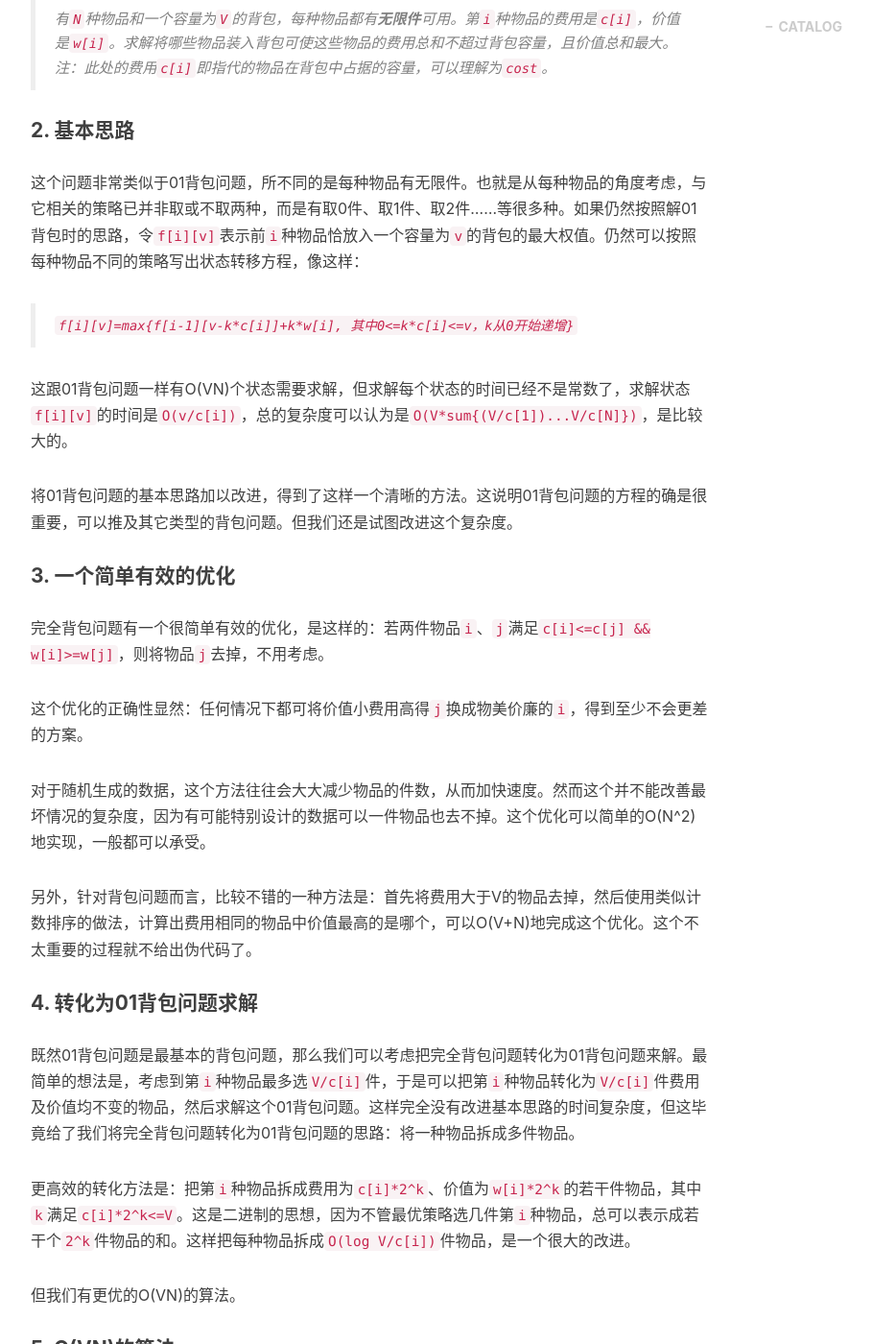
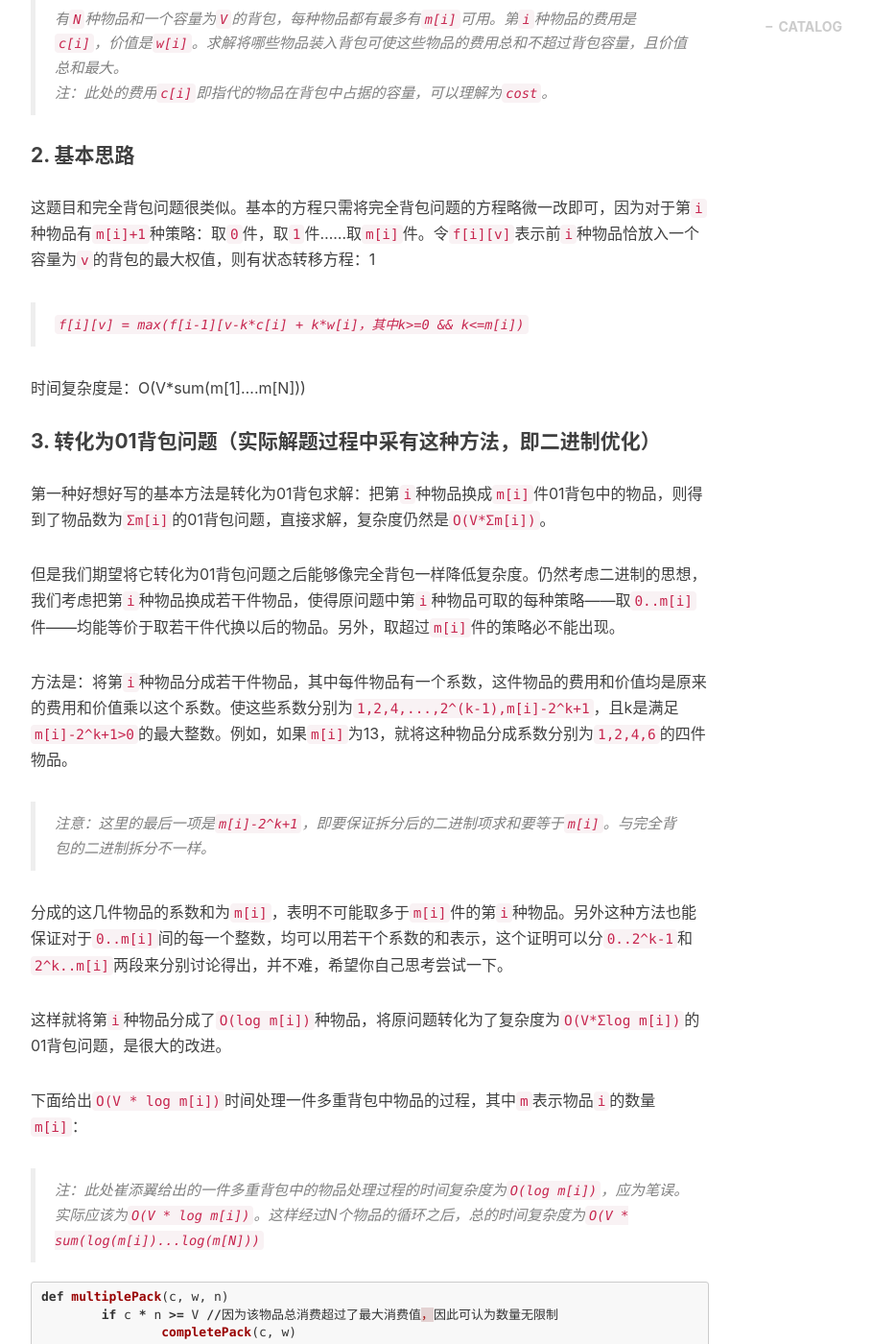
Before and after one commit to xuwangme/xuwangme.github.io, a Jekyll site: the page built from _posts/2019-8-6-pack problem 3.md, in a window 1280 px wide and 1400 px high, scrolled down 860 px. Shown: the whole window at 96% size, without its empty margins (233-1142 px from the left). Built offline with Jekyll 4.4.1, drawn with Linux system fonts in a browser that asks for light colours; nearby versions of some CDN libraries; comment, search, counter and statistics services are not loaded; some of the changed text lies outside the part shown.

Commit message:
update note

````diff
--- a/_posts/2019-8-6-pack problem 3.md
+++ b/_posts/2019-8-6-pack problem 3.md
@@ -21,96 +21,151 @@ tags:
 
 #### 1. 题目：多重背包问题
 
-> 有`N`种物品和一个容量为`V`的背包，每种物品都有**无限件**可用。第`i`种物品的费用是`c[i]`，价值是`w[i]`。求解将哪些物品装入背包可使这些物品的费用总和不超过背包容量，且价值总和最大。
+> 有`N`种物品和一个容量为`V`的背包，每种物品都有最多有`m[i]`可用。第`i`种物品的费用是`c[i]`，价值是`w[i]`。求解将哪些物品装入背包可使这些物品的费用总和不超过背包容量，且价值总和最大。
 >
 > 注：此处的费用`c[i]`即指代的物品在背包中占据的容量，可以理解为`cost`。
 
 #### 2. 基本思路
 
-这个问题非常类似于01背包问题，所不同的是每种物品有无限件。也就是从每种物品的角度考虑，与它相关的策略已并非取或不取两种，而是有取0件、取1件、取2件……等很多种。如果仍然按照解01背包时的思路，令`f[i][v]`表示前`i`种物品恰放入一个容量为`v`的背包的最大权值。仍然可以按照每种物品不同的策略写出状态转移方程，像这样：
+这题目和完全背包问题很类似。基本的方程只需将完全背包问题的方程略微一改即可，因为对于第`i`种物品有`m[i]+1`种策略：取`0`件，取`1`件……取`m[i]`件。令`f[i][v]`表示前`i`种物品恰放入一个容量为`v`的背包的最大权值，则有状态转移方程：1
 
-> `f[i][v]=max{f[i-1][v-k*c[i]]+k*w[i], 其中0<=k*c[i]<=v，k从0开始递增}`
+> `f[i][v] = max(f[i-1][v-k*c[i] + k*w[i]，其中k>=0 && k<=m[i])`
 
-这跟01背包问题一样有O(VN)个状态需要求解，但求解每个状态的时间已经不是常数了，求解状态`f[i][v]`的时间是`O(v/c[i])`，总的复杂度可以认为是`O(V*sum{(V/c[1])...V/c[N]})`，是比较大的。
+时间复杂度是：O(V*sum(m[1]....m[N]))
 
-将01背包问题的基本思路加以改进，得到了这样一个清晰的方法。这说明01背包问题的方程的确是很重要，可以推及其它类型的背包问题。但我们还是试图改进这个复杂度。
+#### 3. 转化为01背包问题（实际解题过程中采有这种方法，即二进制优化）
 
-#### 3. 一个简单有效的优化
+第一种好想好写的基本方法是转化为01背包求解：把第`i`种物品换成`m[i]`件01背包中的物品，则得到了物品数为`Σm[i]`的01背包问题，直接求解，复杂度仍然是`O(V*Σm[i])`。
 
-完全背包问题有一个很简单有效的优化，是这样的：若两件物品`i`、`j`满足`c[i]<=c[j] && w[i]>=w[j]`，则将物品`j`去掉，不用考虑。
+但是我们期望将它转化为01背包问题之后能够像完全背包一样降低复杂度。仍然考虑二进制的思想，我们考虑把第`i`种物品换成若干件物品，使得原问题中第`i`种物品可取的每种策略——取`0..m[i]`件——均能等价于取若干件代换以后的物品。另外，取超过`m[i]`件的策略必不能出现。
 
-这个优化的正确性显然：任何情况下都可将价值小费用高得`j`换成物美价廉的`i`，得到至少不会更差的方案。
+方法是：将第`i`种物品分成若干件物品，其中每件物品有一个系数，这件物品的费用和价值均是原来的费用和价值乘以这个系数。使这些系数分别为`1,2,4,...,2^(k-1),m[i]-2^k+1`，且k是满足`m[i]-2^k+1>0`的最大整数。例如，如果`m[i]`为13，就将这种物品分成系数分别为`1,2,4,6`的四件物品。
 
-对于随机生成的数据，这个方法往往会大大减少物品的件数，从而加快速度。然而这个并不能改善最坏情况的复杂度，因为有可能特别设计的数据可以一件物品也去不掉。这个优化可以简单的O(N^2)地实现，一般都可以承受。
+> 注意：这里的最后一项是`m[i]-2^k+1`，即要保证拆分后的二进制项求和要等于`m[i]`。与完全背包的二进制拆分不一样。
 
-另外，针对背包问题而言，比较不错的一种方法是：首先将费用大于V的物品去掉，然后使用类似计数排序的做法，计算出费用相同的物品中价值最高的是哪个，可以O(V+N)地完成这个优化。这个不太重要的过程就不给出伪代码了。
+分成的这几件物品的系数和为`m[i]`，表明不可能取多于`m[i]`件的第`i`种物品。另外这种方法也能保证对于`0..m[i]`间的每一个整数，均可以用若干个系数的和表示，这个证明可以分`0..2^k-1`和`2^k..m[i]`两段来分别讨论得出，并不难，希望你自己思考尝试一下。
 
-#### 4. 转化为01背包问题求解
+这样就将第`i`种物品分成了`O(log m[i])`种物品，将原问题转化为了复杂度为`O(V*Σlog m[i])`的01背包问题，是很大的改进。
 
-既然01背包问题是最基本的背包问题，那么我们可以考虑把完全背包问题转化为01背包问题来解。最简单的想法是，考虑到第`i`种物品最多选`V/c[i]`件，于是可以把第`i`种物品转化为`V/c[i]`件费用及价值均不变的物品，然后求解这个01背包问题。这样完全没有改进基本思路的时间复杂度，但这毕竟给了我们将完全背包问题转化为01背包问题的思路：将一种物品拆成多件物品。
+下面给出`O(V * log m[i])`时间处理一件多重背包中物品的过程，其中`m`表示物品`i`的数量`m[i]`：
 
-更高效的转化方法是：把第`i`种物品拆成费用为`c[i]*2^k`、价值为`w[i]*2^k`的若干件物品，其中`k`满足`c[i]*2^k<=V`。这是二进制的思想，因为不管最优策略选几件第`i`种物品，总可以表示成若干个`2^k`件物品的和。这样把每种物品拆成`O(log V/c[i])`件物品，是一个很大的改进。
-
-但我们有更优的O(VN)的算法。
-
-#### 5. O(VN)的算法
-
-这个算法使用一维数组，先看伪代码：
+> 注：此处崔添翼给出的一件多重背包中的物品处理过程的时间复杂度为`O(log m[i])`，应为笔误。实际应该为`O(V * log m[i])`。这样经过N个物品的循环之后，总的时间复杂度为`O(V * sum(log(m[i])...log(m[N]))`
 
 ```python
-f[0...V] = 0
-for i = 1 to N
-	for v = c[i] to V
-		 f[v] = max(f[v], f[v-c[i]] + w[i])
+def multiplePack(c, w, n)
+	if c * n >= V //因为该物品总消费超过了最大消费值，因此可认为数量无限制
+		completePack(c, w)
+		return
+	int k = 1
+	while k < n //二进制优化为01背包问题
+		zeroOnePack(k * c, k * w)
+		n = n - k
+		k = k * 2
+	zeroOnePack(n * c, n * w)
 ```
 
-你会发现，这个伪代码与01背包的一维数组的伪代码只有`v`的循环次序不同而已。
 
-为什么这样一改就可行呢？首先想想为什么01背包中要按照`v=V..0`的逆序来循环。这是因为要保证第`i`次循环中的状态`f[i][v]`是由状态`f[i-1][v-c[i]]`递推而来。换句话说，这正是为了保证每件物品只选一次，保证在考虑“选入第`i`件物品”这件策略时，依据的是一个绝对不会已经选入第`i`件物品的子结果`f[i-1][v-c[i]]`。
 
-而现在完全背包的特点恰是每种物品可选无限件，所以在考虑“加选一件第`i`种物品”这种策略时，却正需要一个可能已选入第`i`种物品的子结果`f[i][v-c[i]]`，所以就可以并且必须采用`v=0..V`的顺序循环。这就是这个简单的程序为何成立的道理。
+#### 4. O(VN)的算法
 
-***值得一提的是，上面的伪代码中两层for循环的次序可以颠倒。这个结论有可能会带来算法时间常数上的优化***。
+多重背包问题同样有O(VN)的算法。这个算法基于基本算法的状态转移方程，但应用单调队列的方法使每个状态的值可以以均摊O(1)的时间求解。由于用单调队列优化的DP已超出了NOIP的范围，故本文不再展开讲解。这个方法在楼天成的“男人八题”幻灯片上。
 
-这个算法也可以以另外的思路得出。例如，将基本思路中求解`f[i][v-c[i]]`的二维状态转移方程显式地写出来，代入原方程中，会发现该方程可以等价地变形成这种形式：
+#### 5. 多重背包的OJ应用：POJ 1014
 
-> `f[i][v] = max(f[i-1][v], f[i][v-c[i]] + w[i])`
+思路：将钻石的价值同样看做钻石的体积，假设钻石的价值和为V，那么体积和也为V，如果V为奇数直接pass。
 
-将这个方程用一维数组实现，便得到了上面的伪代码：
+如果V为偶数，那么问题就转化为：
 
-最后抽象出处理意见完全背包类物品的过程伪代码：
+在容量为V/2的背包刚好装满的情况下，求最大价值。
 
-```python
-def completePack(f, c, w)
-	for v = c to V
-		f[v] = max(f[v], f[v-c]+w)
+> 注意，要求是要V/2的背包刚好装满，初始化时f[]数组，除了f[0]为0，其余均为-∞。
+
+最后，如果f[V]不等于-∞，那么存在V/2的背包的刚好装满的方案，返回true；否则返回false。
+
+AC代码：
+
+```java
+import java.util.*;
+
+public class Main
+{
+    public static void main(String args[])
+    {
+        Scanner sc = new Scanner(System.in);
+        int id = 0;
+        while (sc.hasNext()){
+            id ++;
+            int sum = 0;
+            int num = 0;
+            List<Integer> input = new ArrayList<Integer>();
+            for (int i = 0; i < 6; i++){
+                int tmp = sc.nextInt();
+                if (tmp == 0) continue;
+                sum += tmp * (i+1);
+                num += tmp;
+                int k = 0;
+                while (Math.pow(2, k) <= tmp){
+                    k++;
+                }
+                k--;
+                //将输入转化为二进制优化形势
+                for (int index = 0; index < k; index++){
+                    input.add((int) Math.pow(2, index) * (i+1));
+                }
+                input.add((tmp - (int)Math.pow(2, k) + 1) * (i+1));
+            }
+            Integer[] c = new Integer[input.size()];//二进制优化后的输入数组
+            input.toArray(c);
+            if (num == 0){
+                break;
+            }else if (sum % 2 == 1) {
+                System.out.println("Collection #" + id + ":");
+                System.out.println("Can't be divided.");
+                System.out.println();
+            }else{
+                Solution sol = new Solution();
+                boolean res = sol.solve(c, c, sum /2);
+                if (res){
+                    System.out.println("Collection #" + id + ":");
+                    System.out.println("Can be divided.");
+                    System.out.println();
+                }else {
+                    System.out.println("Collection #" + id + ":");
+                    System.out.println("Can't be divided.");
+                    System.out.println();
+                }
+            }
+
+        }
+    }
+
+}
+//01背包模板
+class Solution{
+    public boolean solve(Integer[] w, Integer[] c, int V){
+        double[] f = new double[V+1];
+        for (int i = 1; i <= V; i++){
+            //除0外初始化为负无穷
+            f[i] = Double.NEGATIVE_INFINITY;
+        }
+        for (int i = 0; i < c.length; i++){
+            zeroOnePack(f, w[i], c[i]);
+        }
+        return f[V] != Double.NEGATIVE_INFINITY;
+    }
+
+
+    private void zeroOnePack(double[] f, int w, int c){
+        //V = f.length - 1
+        for (int v = f.length-1; v >= c; v--){
+            f[v] = Math.max(f[v], f[v-c] +w);
+        }
+    }
+}
 ```
 
 
 
 #### 6. 总结
 
-完全背包问题也是一个相当基础的背包问题，它有两个状态转移方程，分别在“基本思路”以及“O(VN)的算法“的小节中给出。希望你能够对这两个状态转移方程都仔细地体会，不仅记住，也要弄明白它们是怎么得出来的，最好能够自己想一种得到这些方程的方法。事实上，对每一道动态规划题目都思考其方程的意义以及如何得来，是加深对动态规划的理解、提高动态规划功力的好方法。
-
-
-
-#### 7. Java代码实现：O(VN)算法
-
-```java
-class Solution{
-    public int solve(int[] w, int[] c, int V){
-        int[] f = new int[V+1];//初始化为0
-        for (int i = 0; i < c.length; i++){
-            completePack(f, w[i], c[i]);
-        }
-        return f[V];
-    }
-
-    private void completePack(int[] f, int w, int c){
-        //V = f.length - 1
-        for (int v = c; v < f.length; v++){
-            f[v] = Math.max(f[v], f[v-c] +w);
-        }
-    }
-}
-```
+这里我们看到了将一个算法的复杂度由`O(V*Σn[i])`改进到`O(V*Σlog n[i])`的过程，还知道了存在应用超出NOIP范围的知识的O(VN)算法。希望你特别注意“拆分物品”的思想和方法，自己证明一下它的正确性，并将完整的程序代码写出来。
````
Also changed, not shown: _posts/2019-8-5-pack problem 1.md (+34 -0 lines).
